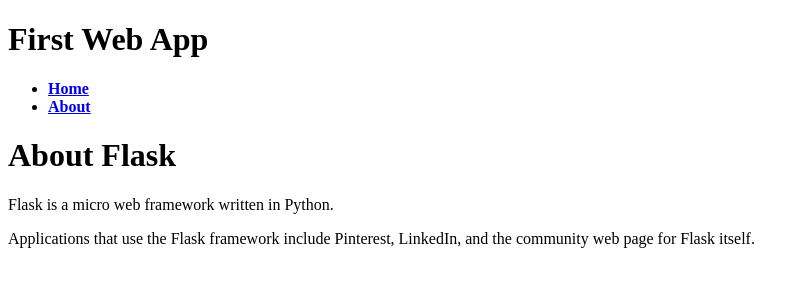
After one commit to tyler-awender/SpotifyRecommendationSite, a Flask app: page /about in a window 1280 px wide. The commit adds this page. Shown: the top 300 px of the page, without its empty margins (0-809 px from the left). Run offline with Flask 3, Linux system fonts and the light colour scheme.

Commit message:
implemented home to have links for other pages

```diff
--- a/Flask/main.py
+++ b/Flask/main.py
@@ -7,5 +7,9 @@ app = Flask(__name__)
 def home():
     return render_template("home.html")
 
+@app.route("/about")
+def about():
+    return render_template("about.html")
+
 if __name__ == "__main__":
     app.run(debug=True)
--- /dev/null
+++ b/Flask/templates/about.html
@@ -0,0 +1,18 @@
+<!DOCTYPE html>
+<html lang="en" dir="ltr">
+  <head>
+    <meta charset="utf-8">
+    <title>About Flask</title>
+  </head>
+  <body>
+    {% extends "template.html" %}
+    {% block content %}
+
+    <h1> About Flask </h1>
+    <p> Flask is a micro web framework written in Python.</p>
+    <p> Applications that use the Flask framework include Pinterest,
+      LinkedIn, and the community web page for Flask itself.</p>
+
+    {% endblock %}
+    </body>
+</html>
--- /dev/null
+++ b/Flask/templates/template.html
@@ -0,0 +1,25 @@
+<!DOCTYPE html>
+<html lang="en" dir="ltr">
+ <head>
+   <meta charset="utf-8">
+   <title>Flask Parent Template</title>
+   <link rel="stylesheet" href="{{ url_for('static',     filename='css/template.css') }}">
+ </head>
+ <body>
+    <header>
+      <div class="container">
+        <h1 class="logo">First Web App</h1>
+        <strong><nav>
+          <ul class="menu">
+            <li><a href="{{ url_for('home') }}">Home</a></li>
+            <li><a href="{{ url_for('about') }}">About</a></li>
+          </ul>
+        </nav></strong>
+      </div>
+    </header>
+
+    {% block content %}
+    {% endblock %}
+
+ </body>
+</html>
--- a/SpotifyClient/oauth.py
+++ b/SpotifyClient/oauth.py
@@ -10,6 +10,7 @@ from requests import post, get # to allow for post requests
 # store client_id and client_secret from env file
 # client_id = os.getenv("CLIENT_ID")
 # client_secret = os.getenv("CLIENT_SECRET")
+
 client_id = "f4968da54d444c79b4f9296ba647de85"
 client_secret = "755f3f594b074d1fb6a7cf8758fd0646"
 
```
Also changed, not shown: Flask/templates/home.html (+6 -1 lines), Flask/static/css/template.css (added).
